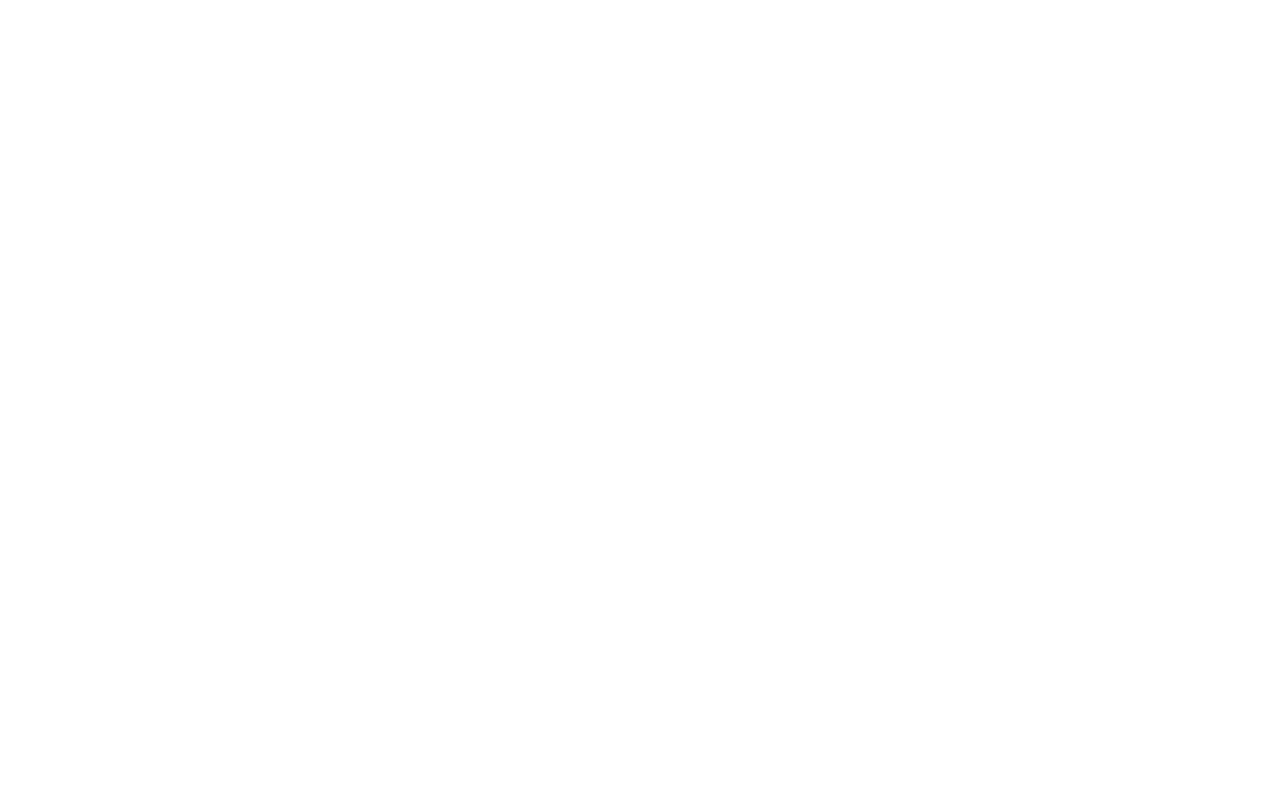
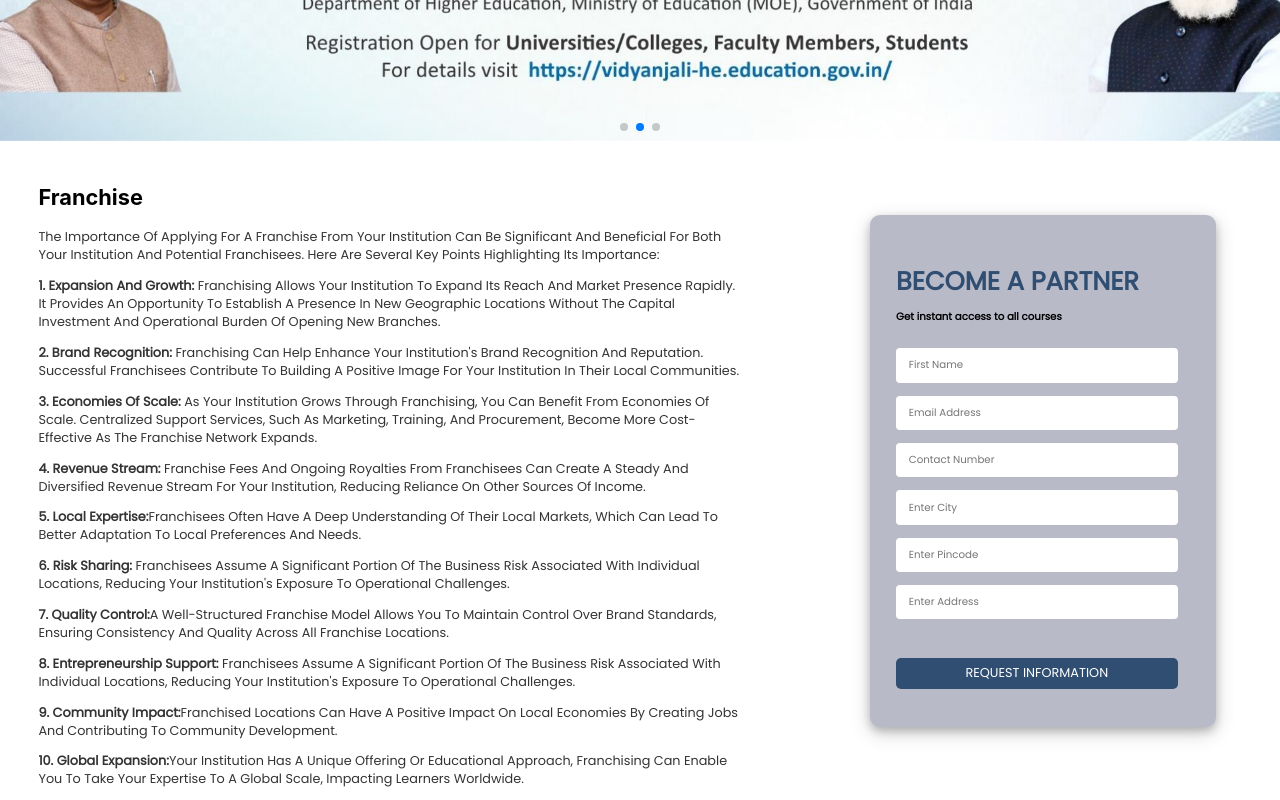
Before and after one commit to OwnTechnologiesClients/IGNTI-LandingPage, a React (Create React App) app: page /franchise in a window 1280 px wide. Before the commit this address had no page. Shown: the part 540-1340 px from the top of the page. Before the commit the page ends 800 px from the top, so only its background shows below. Built offline with nearby package versions, Linux system fonts and the light colour scheme.

Commit message:
franchise page done

```diff
--- a/src/App.js
+++ b/src/App.js
@@ -10,6 +10,7 @@
 
 
 import Courses from './pages/courses/Courses';
+import Franchise from './pages/franchise/Franchise';
 
 
 class App extends React.Component {
@@ -24,6 +25,7 @@
           <Route path='/' element={<Home />} />
           <Route path='/home' element={<Home />} />
           <Route path='/courses' element={<Courses />} />
+          <Route path='/franchise' element={<Franchise />} />
 
 
         </Routes>
--- a/src/pages/courses/Courses.css
+++ b/src/pages/courses/Courses.css
@@ -1,6 +1,6 @@
 .app {
     font-family: sans-serif;
-    height: 70vh;
+    height: 80vh;
     display: flex;
     gap: 20px;
 }
--- /dev/null
+++ b/src/pages/franchise/Franchise.css
@@ -0,0 +1,99 @@
+.franchise-section {
+    display: flex;
+    align-items: center;
+    justify-content: center;
+}
+
+.franchise-parent {
+    width: 55%;
+    margin-top: 2vw;
+    flex-direction: column;
+}
+.franchise-parent h2{
+    font-size: 1.7vw;
+}
+.space{
+    width: 8vw;
+}
+
+.content {
+    margin-top: 1vw;
+}
+
+
+
+.content p {
+    text-transform: capitalize;
+    color: rgba(0, 0, 3, 0.8);
+    font-size: 1vw;
+    font-family: 'Poppins', sans-serif;
+    font-weight: 400;
+
+
+}
+
+.query-square {
+    display: inline-block;
+    width: 27vw;
+    height: 40vw;
+    background: #B9BAC8;
+    box-shadow: 0 4px 8px 0 rgba(0, 0, 0, 0.2), 0 6px 20px 0 rgba(0, 0, 0, 0.19);
+    margin-left: 2vw;
+    margin-right: 2vw;
+    margin-top: 5vw;
+    margin-bottom: 5vw;
+    position: relative;
+    border-radius: 10px;
+
+
+}
+
+.query-card-parent {
+    margin-left: 2vw;
+    margin-top: 2vw;
+    position: absolute;
+
+}
+
+.query-card-parent h2 {
+    font-size: 2vw;
+    color: #2F4E71;
+    font-family: 'Poppins';
+    font-weight: 900;
+}
+
+.query-card-parent p {
+    font-size: 0.8vw;
+    color: black;
+    font-family: 'Poppins';
+    font-weight: 900;
+    margin-top: -1vw;
+
+
+}
+
+input[type=text] {
+    width: 22vw;
+    height: 2.7vw;
+    padding-left: 1vw;
+    box-sizing: border-box;
+    border-radius: 4px;
+    border: 2px #B9BAC8;
+    margin-top: 1vw;
+}
+
+input,
+input::placeholder {
+    font-size: 0.8vw;
+    font-family: 'Poppins', sans-serif;
+    font-weight: 400;
+}
+
+.query-button-parent button {
+    display: flex;
+    width: 22vw;
+    text-align: center;
+    align-items: center;
+    justify-content: center;
+
+}
--- /dev/null
+++ b/src/pages/franchise/Franchise.js
@@ -0,0 +1,148 @@
+import React from 'react'
+import Banner from '../../components/banner/Banner';
+import Footer from '../../components/footer/Footer';
+import Header from '../../components/header/Header';
+import Navbar from '../../components/navbar/Navbar';
+import './Franchise.css';
+import { useState } from "react";
+
+
+
+
+const Franchise = () => {
+    const [firstname, setFirstname] = useState("");
+    const [emailAddress, setEmailAddress] = useState("");
+    const [contactNumber, setContactNumber] = useState("");
+    const [city, setCity] = useState("");
+    const [pincode, setPincode] = useState("");
+    const [address, setAddress] = useState("");
+
+
+    return (
+        <div>
+            <Header />
+            <Navbar />
+            <Banner />
+
+
+            <div className='franchise-section'>
+                <div className='franchise-parent'>
+                    <h2>Franchise</h2>
+
+                    <div className='content'>
+                        <p>The importance of applying for a franchise from your institution can be significant and beneficial for both your institution and potential franchisees. Here are several key points highlighting its importance:</p>
+                    </div>
+
+
+                    <div className='content'>
+                        <p><b>1. Expansion and Growth: </b>Franchising allows your institution to expand its reach and market presence rapidly. It provides an opportunity to establish a presence in new geographic locations without the capital investment and operational burden of opening new branches.</p>
+                    </div>
+
+                    <div className='content'>
+                        <p><b>2. Brand Recognition: </b>Franchising can help enhance your institution's brand recognition and reputation. Successful franchisees contribute to building a positive image for your institution in their local communities.</p>
+                    </div>
+
+                    <div className='content'>
+                        <p><b>3. Economies of Scale: </b>As your institution grows through franchising, you can benefit from economies of scale. Centralized support services, such as marketing, training, and procurement, become more cost-effective as the franchise network expands.</p>
+                    </div>
+
+
+                    <div className='content'>
+                        <p><b>4. Revenue Stream: </b>Franchise fees and ongoing royalties from franchisees can create a steady and diversified revenue stream for your institution, reducing reliance on other sources of income.</p>
+                    </div>
+
+
+                    <div className='content'>
+                        <p><b>5. Local Expertise:</b>Franchisees often have a deep understanding of their local markets, which can lead to better adaptation to local preferences and needs.</p>
+                    </div>
+
+
+                    <div className='content'>
+                        <p><b>6. Risk Sharing: </b>Franchisees assume a significant portion of the business risk associated with individual locations, reducing your institution's exposure to operational challenges.</p>
+                    </div>
+
+
+                    <div className='content'>
+                        <p><b>7. Quality Control:</b>A well-structured franchise model allows you to maintain control over brand standards, ensuring consistency and quality across all franchise locations.</p>
+                    </div>
+
+                    <div className='content'>
+                        <p><b>8. Entrepreneurship Support: </b>Franchisees assume a significant portion of the business risk associated with individual locations, reducing your institution's exposure to operational challenges.</p>
+                    </div>
+
+                    <div className='content'>
+                        <p><b>9. Community Impact:</b>Franchised locations can have a positive impact on local economies by creating jobs and contributing to community development.</p>
+                    </div>
+
+                    <div className='content'>
+                        <p><b>10. Global Expansion:</b>your institution has a unique offering or educational approach, franchising can enable you to take your expertise to a global scale, impacting learners worldwide.</p>
+                    </div>
+
+                </div>
+
+                <div className='space'>
+
+                </div>
+
+
+                <div className='query-square'>
+                    <div className='query-card-parent'>
+                        <h2>BECOME A PARTNER</h2>
+
+                        <p>Get instant access to all courses</p>
+
+                        {/* ------------ First name Input textfield -------------------- */}
+                        <input type="text" className="form-control" name="title"
+                            value={firstname}
+                            onChange={(e) => { setFirstname(e.target.value) }}
+                            placeholder="First Name" />
+
+
+                        {/* ------------ emailAddress Input textfield -------------------- */}
+                        <input type="text" className="form-control" name="title"
+                            value={emailAddress}
+                            onChange={(e) => { setEmailAddress(e.target.value) }}
+                            placeholder="Email Address" />
+
+
+                        {/* ------------ contact Number Input textfield -------------------- */}
+                        <input type="text" className="form-control" name="title"
+                            value={contactNumber}
+                            onChange={(e) => { setContactNumber(e.target.value) }}
+                            placeholder="Contact Number" />
+
+                        {/* ------------ City Input textfield -------------------- */}
+                        <input type="text" className="form-control" name="title"
+                            value={city}
+                            onChange={(e) => { setCity(e.target.value) }}
+                            placeholder="Enter City" />
+
+                        {/* ------------ Pincode Input textfield -------------------- */}
+                        <input type="text" className="form-control" name="title"
+                            value={pincode}
+                            onChange={(e) => { setPincode(e.target.value) }}
+                            placeholder="Enter Pincode" />
+
+                        {/* ------------ Address Input textfield -------------------- */}
+                        <input type="text" className="form-control" name="title"
+                            value={address}
+                            onChange={(e) => { setAddress(e.target.value) }}
+                            placeholder="Enter Address" />
+
+                        <div>
+                            <div className='query-button-parent'>
+                                <button class="button">REQUEST INFORMATION</button>
+
+                            </div>
+                        </div>
+
+                    </div>
+                </div>
+            </div>
+            <Footer />
+
+        </div>
+    )
+}
+
+export default Franchise
```
